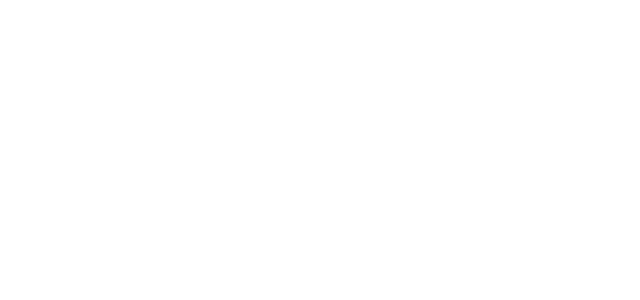
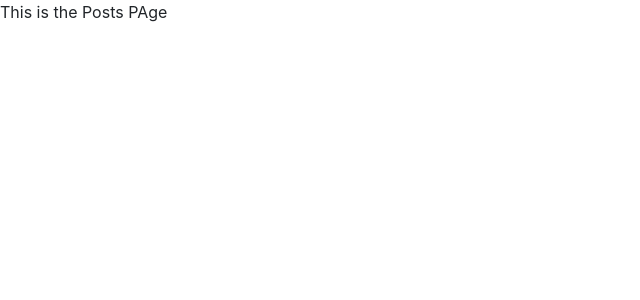
Before and after one commit to jguedez92/code-challenge-front, a React (Create React App) app: page /posts in a window 1280 px wide. Shown: the top 300 px of the page, without its empty margins (0-640 px from the left). Built offline with nearby package versions, Linux system fonts and the light colour scheme.

Commit message:
added cdns and js for bootstrap design

```diff
--- a/public/index.html
+++ b/public/index.html
@@ -1,14 +1,13 @@
 <!DOCTYPE html>
 <html lang="en">
-  <head>
+
+<head>
     <meta charset="utf-8" />
     <link rel="icon" href="%PUBLIC_URL%/favicon.ico" />
     <meta name="viewport" content="width=device-width, initial-scale=1" />
     <meta name="theme-color" content="#000000" />
-    <meta
-      name="description"
-      content="Web site created using create-react-app"
-    />
+    <meta name="description" content="Web site created using create-react-app" />
+    <link rel="stylesheet" href="https://stackpath.bootstrapcdn.com/bootstrap/4.5.2/css/bootstrap.min.css" integrity="sha384-JcKb8q3iqJ61gNV9KGb8thSsNjpSL0n8PARn9HuZOnIxN0hoP+VmmDGMN5t9UJ0Z" crossorigin="anonymous">
     <link rel="apple-touch-icon" href="%PUBLIC_URL%/logo192.png" />
     <!--
       manifest.json provides metadata used when your web app is installed on a
@@ -25,8 +24,9 @@
       Learn how to configure a non-root public URL by running `npm run build`.
     -->
     <title>React App</title>
-  </head>
-  <body>
+</head>
+
+<body>
     <noscript>You need to enable JavaScript to run this app.</noscript>
     <div id="root"></div>
     <!--
@@ -39,5 +39,12 @@
       To begin the development, run `npm start` or `yarn start`.
       To create a production bundle, use `npm run build` or `yarn build`.
     -->
-  </body>
+    <script src="https://code.jquery.com/jquery-3.5.1.slim.min.js" integrity="sha384-DfXdz2htPH0lsSSs5nCTpuj/zy4C+OGpamoFVy38MVBnE+IbbVYUew+OrCXaRkfj" crossorigin="anonymous">
+    </script>
+    <script src="https://cdn.jsdelivr.net/npm/popper.js@1.16.1/dist/umd/popper.min.js" integrity="sha384-9/reFTGAW83EW2RDu2S0VKaIzap3H66lZH81PoYlFhbGU+6BZp6G7niu735Sk7lN" crossorigin="anonymous">
+    </script>
+    <script src="https://stackpath.bootstrapcdn.com/bootstrap/4.5.2/js/bootstrap.min.js" integrity="sha384-B4gt1jrGC7Jh4AgTPSdUtOBvfO8shuf57BaghqFfPlYxofvL8/KUEfYiJOMMV+rV" crossorigin="anonymous">
+    </script>
+</body>
+
 </html>
--- a/src/views/Views.jsx
+++ b/src/views/Views.jsx
@@ -2,11 +2,15 @@ import React from 'react'
 import { Switch, Route } from 'react-router-dom'
 
 import Home from './pages/Home'
+import Users from './pages/Users'
+import Posts from './pages/Posts'
 
 const Views = () => {
     return (
         <Switch>
             <Route path='/' component={Home} exact />
+            <Route path='/users' component={Users} exact />
+            <Route path='/posts' component={Posts} exact />
         </Switch>
     )
 }
--- /dev/null
+++ b/src/views/pages/Posts.jsx
@@ -0,0 +1,11 @@
+import React from 'react'
+
+const Posts = () => {
+    return (
+        <div>
+            This is the Posts PAge
+        </div>
+    )
+}
+
+export default Posts
--- /dev/null
+++ b/src/views/pages/Users.jsx
@@ -0,0 +1,11 @@
+import React from 'react'
+
+const Users = () => {
+    return (
+        <div>
+            This is the Users Page
+        </div>
+    )
+}
+
+export default Users
```
Also changed, not shown: src/components/Navbar.jsx (added, +11 -0 lines).
